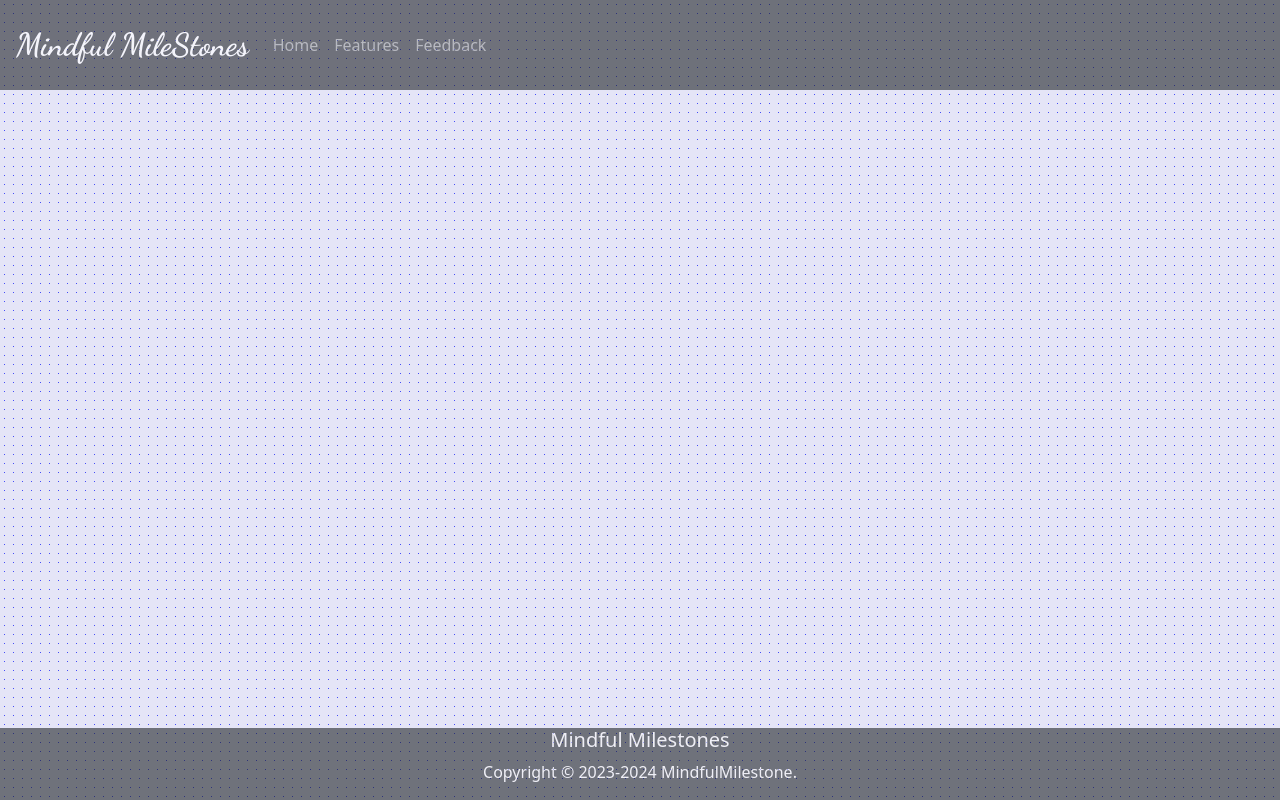
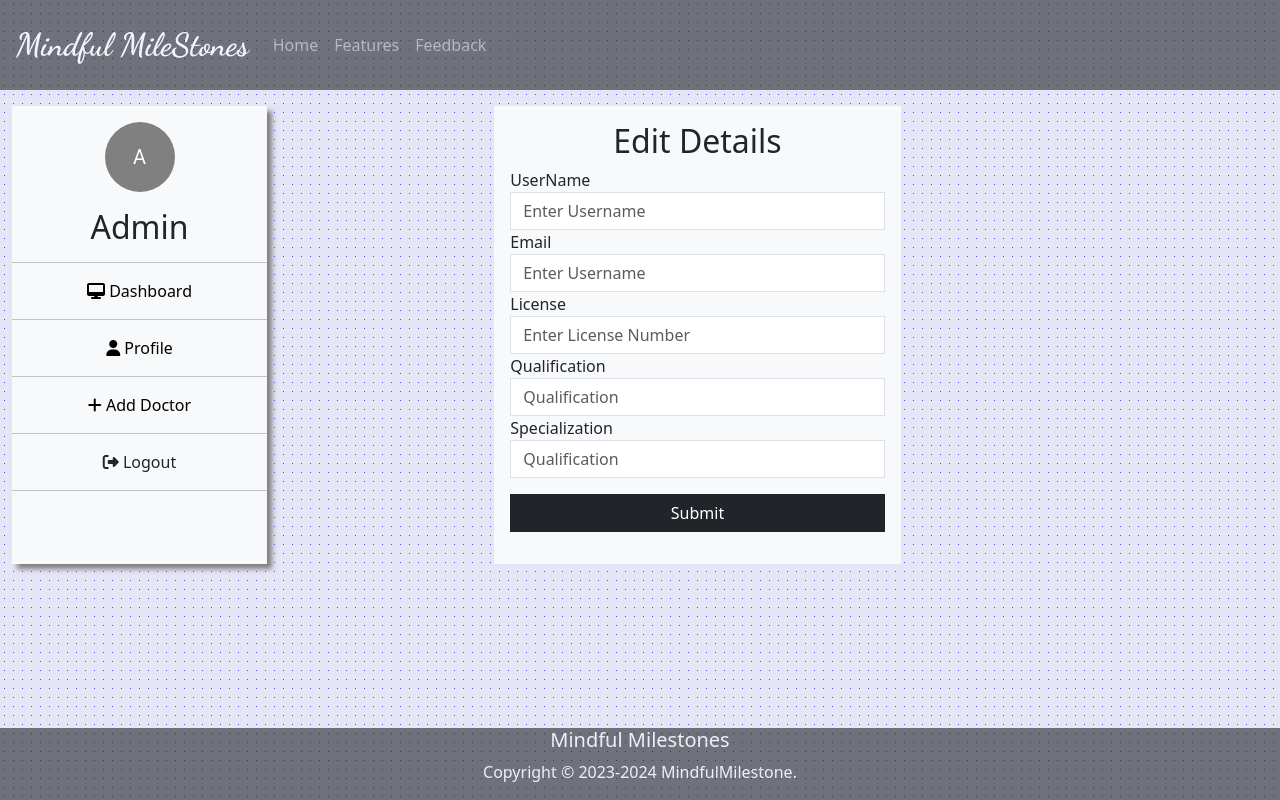
Before and after one commit to siddharth-os/mindful-milestones-client, a React (Create React App) app: page /admin/doctor/edit/1 in a window 1280 px wide. Built offline with nearby package versions, Linux system fonts and the light colour scheme; no server answers; a web font is replaced by a local one.

Commit message:
few more apis integrated for admin

```diff
--- a/src/App.js
+++ b/src/App.js
@@ -12,6 +12,7 @@ import PatientPage from './components/patientPage';
 import TaskManagement from './components/taskManagement';
 import AdminDoctorDetails from './components/adminDoctorDetails';
 import DoctorPatientChat from './components/doctorPatientChat';
+import AdminDoctorDetailsEdit from './components/AdminDoctorDetailsEdit';
 function App() {
   return (
     <div className="App">
@@ -24,6 +25,7 @@ function App() {
         <Route path="/admin/home" element={<AdminHome/>}/>
         <Route path="/admin/add" element={<AddDoctor/>}/>
         <Route path="/admin/doctor/:did" element={<AdminDoctorDetails/>}/>
+        <Route path="/admin/doctor/edit/:did" element={<AdminDoctorDetailsEdit/>}/>
         <Route path="/doctor/home" element={<DoctorHome/>}/>
         <Route path="/doctor/patient/id" element={<PatientPage/>}/>
         <Route path="/doctor/patient/id/task" element={<TaskManagement/>}/>
--- a/src/auth/auth.js
+++ b/src/auth/auth.js
@@ -9,11 +9,16 @@ export function isTokenExist(){
 export function logout(){
     if(localStorage.getItem("jwtToken"))
         localStorage.removeItem('jwtToken');
+    if(localStorage.getItem('isAdminAuthenticated'))
+    localStorage.removeItem('isAdminAuthenticated')
 }
 export const initUrl="http://localhost:8080";
 
 export function checkForTokenExist(){
     return localStorage.getItem('jwtToken');
+}
+export function checkForAdminTokenExist(){
+    return localStorage.getItem('isAdminAuthenticated');
 }
 export function getConfig(){
     if(checkForTokenExist()===null)
--- /dev/null
+++ b/src/components/AdminDoctorDetailsEdit.jsx
@@ -0,0 +1,129 @@
+import React from "react";
+import { useState } from "react";
+import { Link, useNavigate, useParams } from "react-router-dom";
+import axios from "axios";
+import AdminSidebar from "./adminSidebar";
+import { getConfig, initUrl } from "../auth/auth";
+import { useEffect } from "react";
+
+export default function AdminDoctorDetailsEdit(props){
+    const {did} = useParams();
+    const [username, setUsername] = useState();
+    const [email, setEmail] = useState();
+    const [lic, setLic] = useState();
+    const [qual, setQual] = useState();
+    const [specs, setSpecs] = useState();
+    const bDate = "1999/10/16";
+    useEffect(() => {
+        fetchData();
+      }, []);
+      const fetchData = async () => {
+        const config = getConfig();
+        const result = await axios.get(initUrl + "/doc/get/" + did, config);
+        console.log(result.data.email);
+        setUsername(result.data.name);
+        setEmail(result.data.email);
+        setLic(result.data.lic);
+        setQual(result.data.qual);
+        setSpecs(result.data.specs);
+      };
+      const navigate = useNavigate();
+      const handleSubmit = async (e)=>{
+        e.preventDefault();
+        const config = getConfig();
+        const details = { did,name:username, bDate, email, lic, qual, specs };
+        const result = await axios.put(initUrl+"/doc/change/"+did,details,config);
+        console.log(result);
+        navigate("/admin/doctor/"+did);
+      };
+    return (
+        <div className="container row">
+          <div className="col-12 col-md-3">
+            <AdminSidebar/>
+          </div>
+          <div className="col-12 col-md-9">
+            <div className="col-md-6 bg-light" style={{margin:"0 auto "}}>
+              <form style={{ opacity: "1" ,padding:"1rem"}} onSubmit={(e) => handleSubmit(e)}>
+                <div style={{ textAlign: "center" }}>
+                  <h2>Edit Details</h2>
+                </div>
+                <div className="form-group">
+                  <label htmlFor="exampleInputEmail1">UserName</label>
+                  <input
+                    type="text"
+                    className="form-control"
+                    id="exampleInputEmail1"
+                    aria-describedby="emailHelp"
+                    placeholder="Enter Username"
+                    style={{ borderRadius: "0" }}
+                    value={username}
+                    onChange={(e) => setUsername(e.target.value)}
+                  />
+                </div>
+                <div className="form-group">
+                  <label htmlFor="exampleInputEmail2">Email</label>
+                  <input
+                    type="email"
+                    className="form-control"
+                    id="exampleInputEmail2"
+                    aria-describedby="emailHelp"
+                    placeholder="Enter Username"
+                    style={{ borderRadius: "0" }}
+                    value={email}
+                    onChange={(e) => setEmail(e.target.value)}
+                  />
+                </div>
+                <div className="form-group">
+                  <label htmlFor="exampleInputEmail3">License</label>
+                  <input
+                    type="text"
+                    className="form-control"
+                    id="exampleInputEmail3"
+                    aria-describedby="emailHelp"
+                    placeholder="Enter License Number"
+                    style={{ borderRadius: "0" }}
+                    value={lic}
+                    onChange={(e) => setLic(e.target.value)}
+                  />
+                </div>
+                <div className="form-group">
+                  <label htmlFor="exampleInputEmail4">Qualification</label>
+                  <input
+                    type="text"
+                    className="form-control"
+                    id="exampleInputEmail4"
+                    aria-describedby="emailHelp"
+                    placeholder="Qualification"
+                    style={{ borderRadius: "0" }}
+                    value={qual}
+                    onChange={(e) => setQual(e.target.value)}
+                  />
+                </div>
+                <div className="form-group">
+                  <label htmlFor="exampleInputEmail5">Specialization</label>
+                  <input
+                    type="text"
+                    className="form-control"
+                    id="exampleInputEmail5"
+                    aria-describedby="emailHelp"
+                    placeholder="Qualification"
+                    style={{ borderRadius: "0" }}
+                    value={specs}
+                    onChange={(e) => setSpecs(e.target.value)}
+                  />
+                </div>
+                {/* <Link to={`/admin/home`} style={{ textDecoration: "none" }}> */}
+                <button
+                  type="submit"
+                  className="btn btn-dark"
+                  style={{ borderRadius: "0", width: "100%", margin: "1rem 0" }}
+                >
+                  Submit
+                </button>
+                {/* </Link> */}
+              </form>
+            </div>
+          </div>
+        </div>
+      );
+}
--- a/src/components/addDoctor.jsx
+++ b/src/components/addDoctor.jsx
@@ -3,7 +3,7 @@ import { useState } from "react";
 import { Link, useNavigate } from "react-router-dom";
 import axios from "axios";
 import AdminSidebar from "./adminSidebar";
-import { initUrl } from "../auth/auth";
+import { getConfig, initUrl } from "../auth/auth";
 export default function AddDoctor() {
   const [username, setUsername] = useState("");
   const [email, setEmail] = useState("");
@@ -17,17 +17,12 @@ export default function AddDoctor() {
     e.preventDefault();
     const password = username.substring(0, 4) + bDate.substring(0,4);
     const cred = { username,email, password, role:1 };
-    const token  = 'Bearer '+localStorage.getItem('jwtToken');
-    let config = {
-      headers: {
-        'Authorization':token,
-      },
-    }
+    let config = getConfig();
     const result = await axios.post(initUrl+"/doc/register",cred,config);
     if(result){
       const details = { did: result.data,name:username, bDate, email, lic, qual, specs };
       const res = await axios.post(initUrl+"/doc/add",details,config);
-      alert("Docotor added Successfully");
+      alert("Doctor added Successfully");
       navigate("/admin/home");
     }
     console.log(result.data);
--- /dev/null
+++ b/src/components/adminDoctorStats.jsx
@@ -0,0 +1,36 @@
+import React from "react";
+
+export default function AdminDoctorStats(props) {
+  const did=props.id;
+  const cardStyle = {
+    padding: "1rem",
+    paddingLeft: "2rem",
+    boxShadow: "6px 5px 8px gray",
+    opacity: "1",
+  };
+  return (
+    <div className="row" style={{marginTop:"1rem"}}>
+      <div className="col-md-4">
+        <div className="bg-light" style={cardStyle}>
+          <h3>Consulted</h3>
+          <h1 style={{ fontSize: "3rem" }}>15</h1>
+          <small>Patients Consulted</small>
+        </div>
+      </div>
+      <div className="col-md-4">
+        <div className="bg-light" style={cardStyle}>
+          <h3>Waitlisted</h3>
+          <h1 style={{ fontSize: "3rem" }}>4</h1>
+          <small>Patients Waitlisted</small>
+        </div>
+      </div>
+      <div className="col-md-4">
+        <div className="bg-light" style={cardStyle}>
+          <h3>Healthy</h3>
+          <h1 style={{ fontSize: "3rem" }}>7</h1>
+          <small>Almost Recovered</small>
+        </div>
+      </div>
+    </div>
+  );
+}
--- a/src/components/adminLogin.jsx
+++ b/src/components/adminLogin.jsx
@@ -5,7 +5,7 @@ import { Link, useNavigate } from "react-router-dom";
 import axios from "axios";
 import { useState } from "react";
 import { useEffect } from "react";
-import { initUrl, isTokenExist } from "../auth/auth";
+import { checkForAdminTokenExist, initUrl, isTokenExist } from "../auth/auth";
 import AdminHome from "./adminHome";
 export default function AdminLogin() {
   const [email, setEmail] = useState("");
@@ -22,7 +22,6 @@ export default function AdminLogin() {
     const result = await axios
       .post(
         url,
-        // const result = await axios.post("http://localhost:8080/admin/authenticate"
         {
           username: email,
           password,
@@ -49,13 +48,14 @@ export default function AdminLogin() {
     if (result.status === 200) {
       const token = result.data;
       localStorage.setItem("jwtToken", token);
+      localStorage.setItem("isAdminAuthenticated",'true');
       navigate("/admin/home");
     }
     console.log(isToken);
   };
-  // if (isToken !==null) {
-  //   navigate("/admin/home");
-  // }
+  if (isToken !==null && checkForAdminTokenExist()!==null) {
+    navigate("/admin/home");
+  }
   return (
     <div className="container row" style={{ margin: "2rem auto" }}>
       <div
--- /dev/null
+++ b/src/components/doctorDetailsDiv.jsx
@@ -0,0 +1,43 @@
+import { Avatar } from "@mui/material";
+import axios from "axios";
+import React, { useEffect, useState } from "react";
+import { getConfig, initUrl } from "../auth/auth";
+import AdminDoctorStats from "./adminDoctorStats";
+import {Link} from "react-router-dom";
+
+export default function DoctorDetailsDiv(props) {
+  const did = props.id;
+  const [docDetail, setDocDetail] = useState({});
+  useEffect(() => {
+    fetchData();
+  }, []);
+  const fetchData = async () => {
+    const config = getConfig();
+    const result = await axios.get(initUrl + "/doc/get/" + did, config);
+    setDocDetail(result.data);
+  };
+  return (
+    <div className="container" style={{}}>
+      <div className="row bg-light" style={{padding:"1rem", boxShadow: "6px 5px 8px gray",}}>
+        <div className="col-md-2" style={{textAlign:"center"}}>
+          <img
+            className="doctor-img"
+            src={require("./images/profile2-doctor.jpg")}
+            alt="logo"
+            style={{marginTop:"0.5rem" }}
+          />
+          <Link to={`/admin/doctor/edit/${did}`} style={{marginTop:"1rem"}}>Edit Details</Link>
+        </div>
+        <div className="col">
+          <h3>{docDetail.name}</h3>
+          <h6>Qual : Psychiatrists, MBBS</h6>
+          <h6>DOB : {docDetail.bDate}</h6>
+          <h6>Email : {docDetail.email}</h6>
+          <h6>License : {docDetail.lic}</h6>
+        </div>
+      </div>
+      <AdminDoctorStats id={did}/>
+
+    </div>
+  );
+}
--- a/src/components/doctorSideBarCard.jsx
+++ b/src/components/doctorSideBarCard.jsx
@@ -1,4 +1,6 @@
-import React from "react";
+import axios from "axios";
+import React, { useEffect, useState } from "react";
+import { getConfig, initUrl } from "../auth/auth";
 
 export default function DoctorSideBarCard() {
   return (
--- /dev/null
+++ b/src/components/warningPage.jsx
@@ -0,0 +1,31 @@
+import React from "react";
+import { useNavigate } from "react-router-dom";
+
+export default function WarningPage() {
+    const navigate = useNavigate();
+    const directToDoctor=()=>{
+        navigate("/doctor/login");
+      }
+      const directToAdmin=()=>{
+        navigate("/admin/login");
+      }
+  return (
+    <div className="container" style={{ margin: "1rem auto" }}>
+      <h2>You are Not Logged In!!! Please Login.</h2>
+      <button
+        className="btn btn-dark"
+        onClick={directToAdmin}
+        style={{ borderRadius: "0", marginRight: "1rem" }}
+      >
+        Admin
+      </button>
+      <button
+        className="btn btn-dark"
+        onClick={directToDoctor}
+        style={{ borderRadius: "0" }}
+      >
+        Doctor
+      </button>
+    </div>
+  );
+}
```
Also changed, not shown: src/components/adminDoctorDetails.jsx (+13 -12 lines), src/components/adminHome.jsx (+6 -18 lines).
